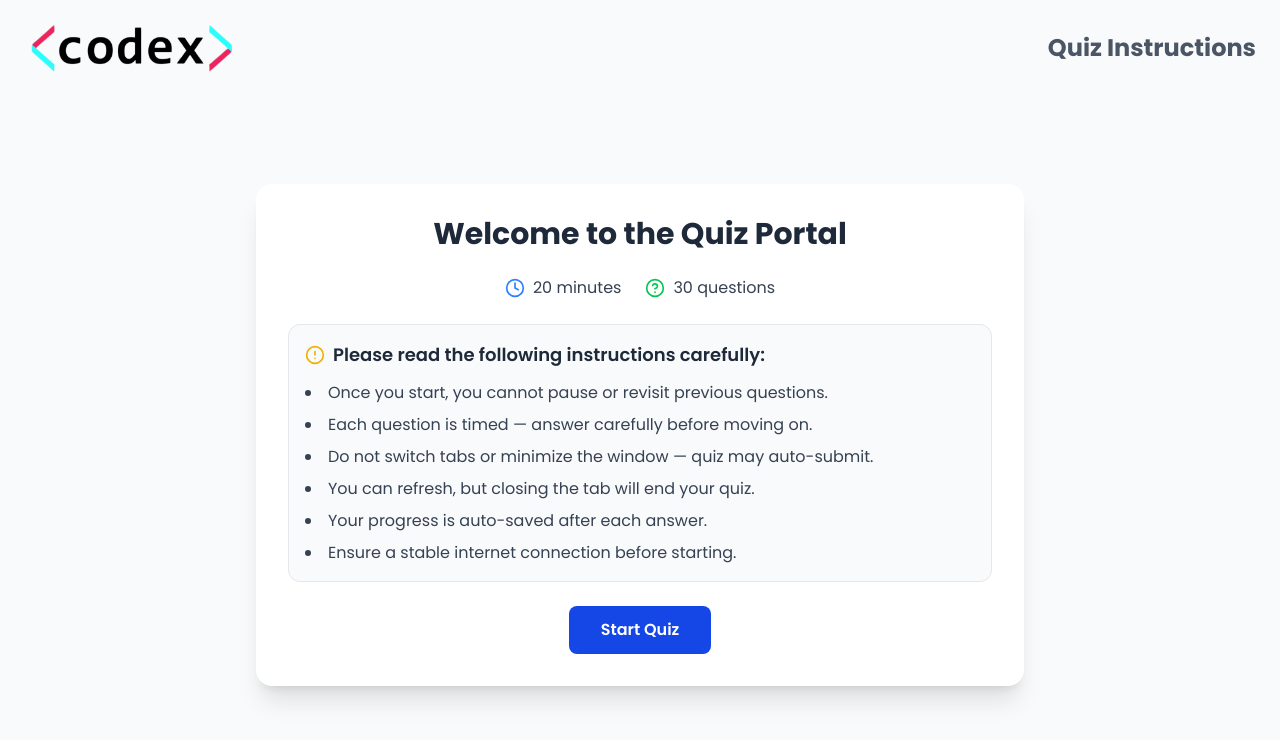
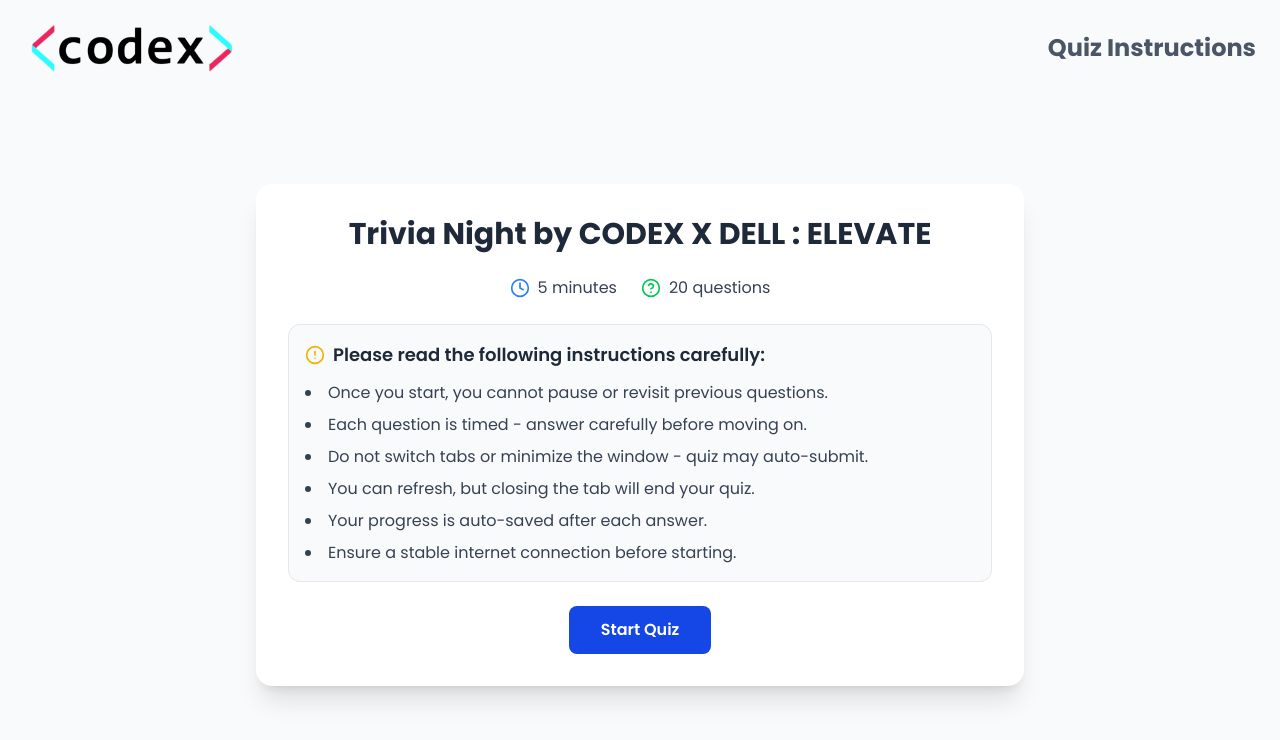
Before and after one commit to uddalak2005/CODEX-Quiz-App, a React (Vite) app in the folder frontend/: page /quiz/instructions/1 in a window 1280 px wide. Shown: the top 740 px of the page. Built offline with nearby package versions, Linux system fonts and the light colour scheme; sample sign-in values are in the browser's storage.

Commit message:
implement quiz instruction and main quiz pages with auto-save and submission logic

```diff
--- a/frontend/src/context/AuthContext.jsx
+++ b/frontend/src/context/AuthContext.jsx
@@ -43,6 +43,13 @@
                 setToken(data.token);
                 localStorage.setItem("token", data.token);
                 localStorage.setItem("userName", data.user.name);
+
+                // Clear stale quiz state if user hasn't started or already completed
+                if (data.user.quizStatus === "not_started" || data.user.quizStatus === "completed") {
+                    localStorage.removeItem("quizData");
+                    localStorage.removeItem("quizAnswers");
+                    localStorage.removeItem("quizCurrentQues");
+                }
             }
 
             setUser(data.user);
--- a/frontend/src/pages/IntructionPage.jsx
+++ b/frontend/src/pages/IntructionPage.jsx
@@ -34,18 +34,18 @@
             >
                 {/* Title */}
                 <h1 className="text-3xl font-bold text-center text-gray-800 mb-6">
-                    Welcome to the Quiz Portal
+                    Trivia Night by CODEX X DELL : ELEVATE
                 </h1>
 
                 {/* Info section */}
                 <div className="flex justify-center gap-6 text-gray-700 mb-6">
                     <div className="flex items-center gap-2">
                         <Clock className="w-5 h-5 text-blue-500" />
-                        <span>20 minutes</span>
+                        <span>5 minutes</span>
                     </div>
                     <div className="flex items-center gap-2">
                         <HelpCircle className="w-5 h-5 text-green-500" />
-                        <span>30 questions</span>
+                        <span>20 questions</span>
                     </div>
                 </div>
 
@@ -57,8 +57,8 @@
                     </h2>
                     <ul className="list-disc list-inside text-gray-700 space-y-2">
                         <li>Once you start, you cannot pause or revisit previous questions.</li>
-                        <li>Each question is timed — answer carefully before moving on.</li>
-                        <li>Do not switch tabs or minimize the window — quiz may auto-submit.</li>
+                        <li>Each question is timed - answer carefully before moving on.</li>
+                        <li>Do not switch tabs or minimize the window - quiz may auto-submit.</li>
                         <li>You can refresh, but closing the tab will end your quiz.</li>
                         <li>Your progress is auto-saved after each answer.</li>
                         <li>Ensure a stable internet connection before starting.</li>
--- a/frontend/src/pages/QuizPage.jsx
+++ b/frontend/src/pages/QuizPage.jsx
@@ -18,17 +18,31 @@
 
     const [quiz, setQuiz] = useState(() => {
         const savedQuiz = localStorage.getItem("quizData");
-        return savedQuiz ? JSON.parse(savedQuiz) : null;
+        if (savedQuiz) {
+            const parsed = JSON.parse(savedQuiz);
+            if (parsed._id === quizId) return parsed;
+        }
+        return null;
     });
 
     const { logout } = useAuth();
 
     const [currentQues, setCurrentQues] = useState(() => {
+        const savedQuiz = localStorage.getItem("quizData");
+        if (savedQuiz) {
+            const parsed = JSON.parse(savedQuiz);
+            if (parsed._id !== quizId) return 0;
+        }
         const savedCurrentQues = localStorage.getItem("quizCurrentQues");
         return savedCurrentQues ? parseInt(savedCurrentQues) : 0;
     });
 
     const [answer, setAnswer] = useState(() => {
+        const savedQuiz = localStorage.getItem("quizData");
+        if (savedQuiz) {
+            const parsed = JSON.parse(savedQuiz);
+            if (parsed._id !== quizId) return { questions: [] };
+        }
         const savedAnswers = localStorage.getItem("quizAnswers");
         return savedAnswers ? JSON.parse(savedAnswers) : { questions: [] };
     });
@@ -95,13 +109,13 @@
     // Auto-submit on tab switch or window blur
     useEffect(() => {
         const handleVisibilityChange = () => {
-            if (document.hidden && !quizEnd) {
+            if (document.hidden && !quizEnd && quiz) {
                 handleSubmit();
             }
         };
 
         const handleBlur = () => {
-            if (!quizEnd) {
+            if (!quizEnd && quiz) {
                 handleSubmit();
             }
         };
```
Also changed, not shown: 1 other file (tests, documents, lock files or other folders).
